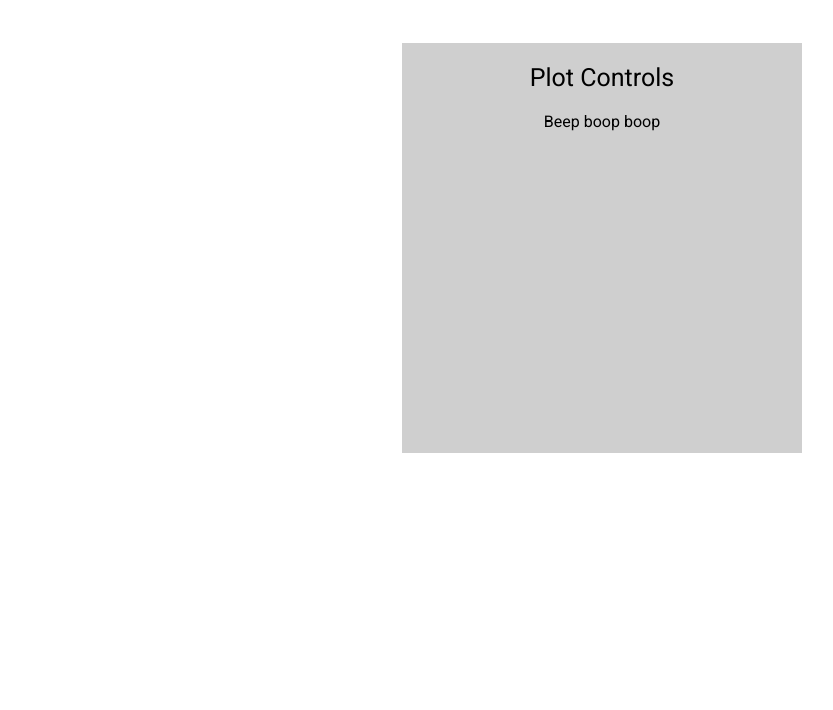
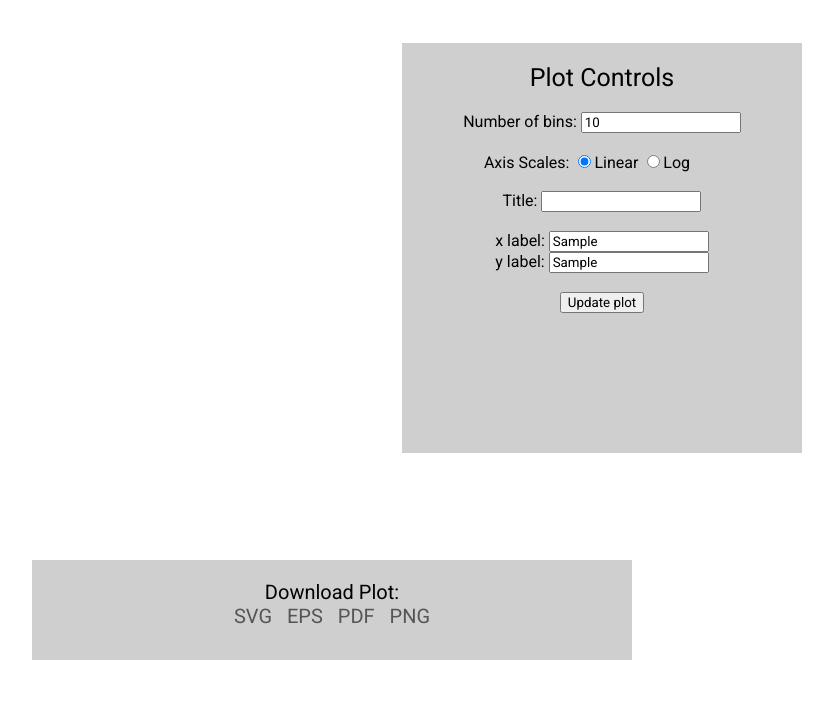
Before and after one commit to calhewitt/atlasgal-analysis, a Django app: template galaxything/templates/histogram.html in a window 1280 px wide. Shown: the part 90-800 px from the top of the page, without its empty margins (308-1141 px from the left). Run offline with Django 3.2, Linux system fonts and the light colour scheme; the template is opened without the code that fills it: most values are stand-ins (such as "Sample title", 1, 10 or a date in 2020).

Commit message:
Plot controls and downloads for histograms

```diff
--- a/galaxything/templates/histogram.html
+++ b/galaxything/templates/histogram.html
@@ -1 +1,23 @@
 {% extends "plot.html" %}
+
+
+{%block controls%}
+<form action = "../plot/" method = "GET" target = "plotframe">
+<!-- get params we already have... -->
+<input type = "hidden" name = "type" value = "hist">
+<input type = "hidden" name = "table" value = "{{table}}">
+<input type = "hidden" name = "cols" value = "{{cols}}">
+<input type = "hidden" name = "filter" value = "{{filter}}">
+
+Number of bins: <input type = "number" name = "nbins" value = "10"><br><br>
+Axis Scales:
+<input type = "radio" name = "scale" value = "linear" checked="checked">Linear</input>
+<input type = "radio" name = "scale" value = "log">Log</input><span style = "margin-left: 30px;"></span><br><br>
+Title: <input type = "text" name = "title"><br><br>
+x label: <input type = "text" name = "xlabel" value = "{{x}}"><br>
+y label: <input type = "text" name = "ylabel" value = "{{y}}"><br><br>
+<input type = "submit" value = "Update plot">
+
+</form>
+
+{%endblock%}
--- a/galaxything/templates/plot.html
+++ b/galaxything/templates/plot.html
@@ -79,8 +79,22 @@
 </div>
 
 {%block corrcoeff %}{%endblock%}
-{%block download%}{%endblock%}
-
+{%block download%}
+<div id = "download" style = "margin-top:50px">
+Download Plot:<br>
+<a href = "javascript:download('svg')">SVG</a>
+<a href = "javascript:download('eps')">EPS</a>
+<a href = "javascript:download('pdf')">PDF</a>
+<a href = "javascript:download('png')">PNG</a>
+</div>
+<script>
+function download(format) {
+  baseURL = document.getElementById("plotframe").contentWindow.location.href
+  baseURL += ("&download=" + format)
+  window.location = baseURL
+}
+</script>
+{%endblock%}
 {%endblock%}
 
 </div>
```
Also changed, not shown: galaxything/templates/scatterplot.html (+0 -17 lines), galaxything/views.py (+38 -21 lines), 1 other file.
